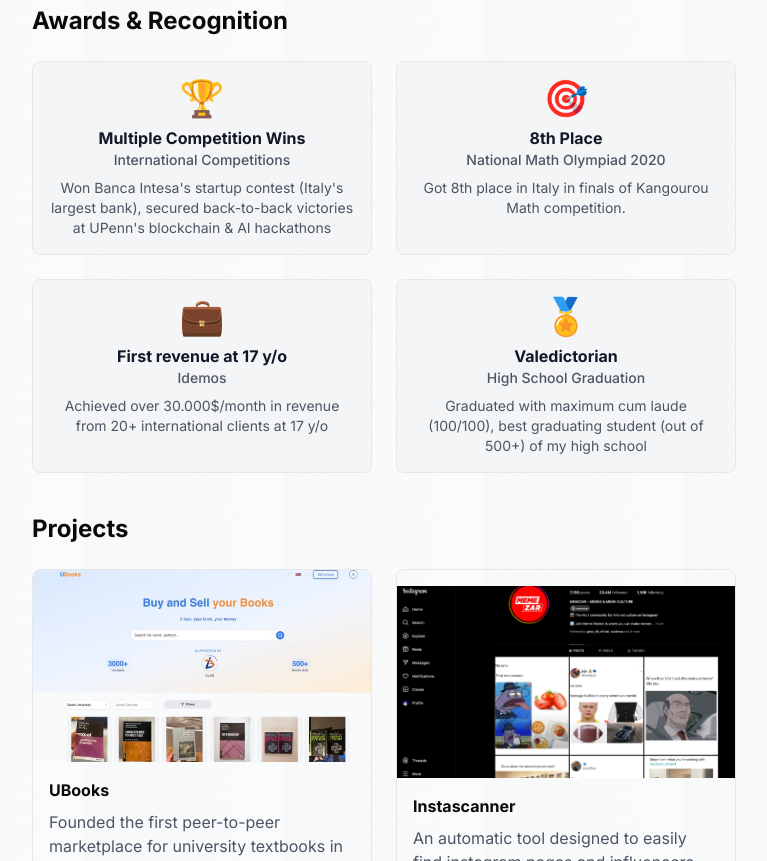
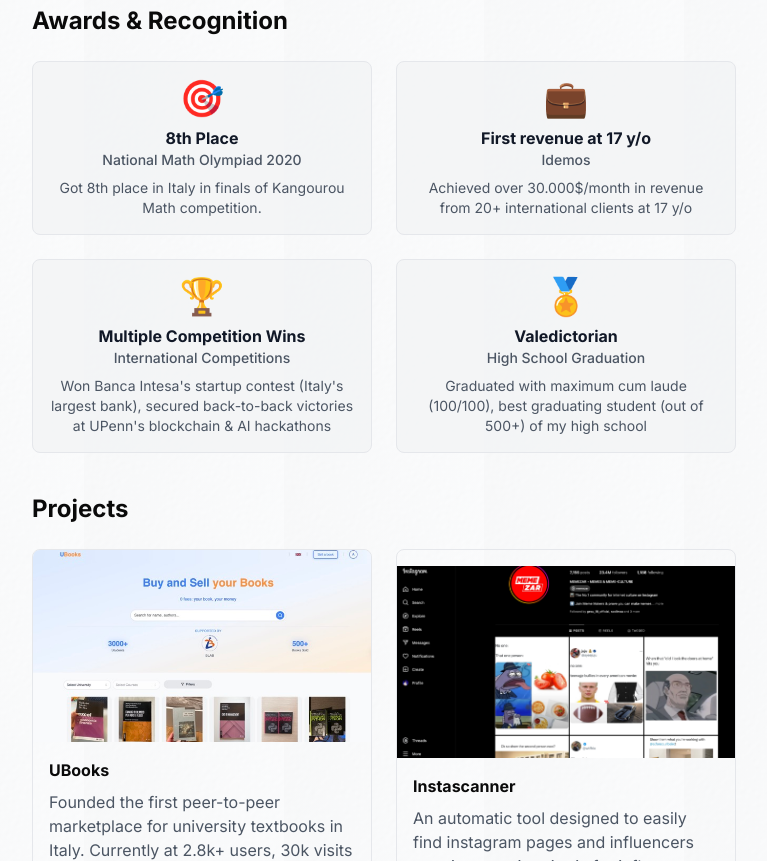
Before and after one commit to WaverAndrew/portfolio-website, a Next.js app: page / in a window 1280 px wide. Shown: the part 1540-2401 px from the top of the page, without its empty margins (256-1023 px from the left). Built offline with nearby package versions, Linux system fonts and the light colour scheme.

Commit message:
minor updates

```diff
--- a/src/components/Awards/index.tsx
+++ b/src/components/Awards/index.tsx
@@ -11,13 +11,6 @@
 export const Awards: React.FC = () => {
   const awards: Award[] = [
     {
-      icon: "🏆",
-      title: "Multiple Competition Wins",
-      event: "International Competitions",
-      tagline:
-        "Won Banca Intesa's startup contest (Italy's largest bank), secured back-to-back victories at UPenn's blockchain & AI hackathons",
-    },
-    {
       icon: "🎯",
       title: "8th Place",
       event: "National Math Olympiad 2020",
@@ -30,6 +23,13 @@
       event: "Idemos",
       tagline:
         "Achieved over 30.000$/month in revenue from 20+ international clients at 17 y/o",
+    },
+    {
+      icon: "🏆",
+      title: "Multiple Competition Wins",
+      event: "International Competitions",
+      tagline:
+        "Won Banca Intesa's startup contest (Italy's largest bank), secured back-to-back victories at UPenn's blockchain & AI hackathons",
     },
     {
       icon: "🏅",
```
